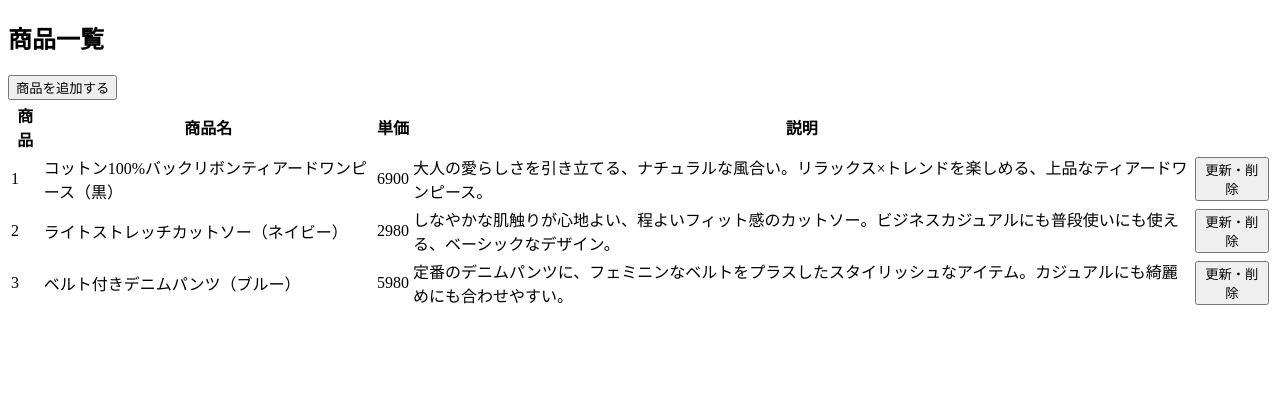
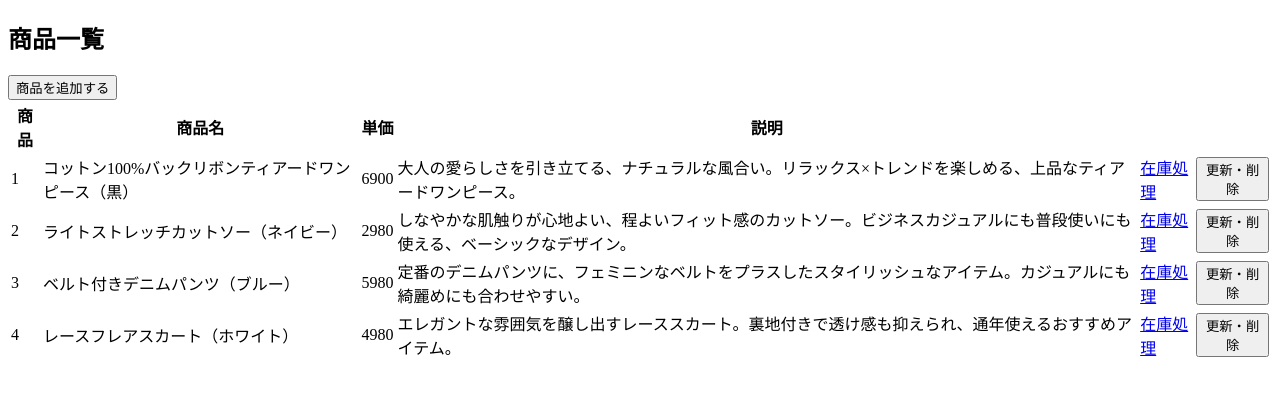
Before and after one commit to aspiratio/fullstack_web_development, a Next.js app in the folder app/frontend/: page /inventory/products in a window 1280 px wide. Shown: the top 396 px of the page. Built offline with nearby package versions, Linux system fonts and the light colour scheme.

Commit message:
ダミーデータを読み込んで商品一覧を表示するよう変更

```diff
--- a/app/frontend/app/inventory/products/page.tsx
+++ b/app/frontend/app/inventory/products/page.tsx
@@ -1,4 +1,23 @@
+"use client"
+
+import { useState, useEffect } from "react"
+import productsData from "./sample/dummy_products.json"
+import Link from "next/link"
+
+type ProductData = {
+  id: number
+  name: string
+  price: number
+  description: string
+}
+
 export default function Page() {
+  const [data, setData] = useState<Array<ProductData>>([])
+
+  useEffect(() => {
+    setData(productsData)
+  }, [])
+
   return (
     <>
       <h2>商品一覧</h2>
@@ -14,39 +33,20 @@
           </tr>
         </thead>
         <tbody>
-          <tr>
-            <td>1</td>
-            <td>コットン100%バックリボンティアードワンピース（黒）</td>
-            <td>6900</td>
+          {data.map((data: any) => (
+            <tr key={data.id}>
+              <td>{data.id}</td>
+              <td>{data.name}</td>
+              <td>{data.price}</td>
+              <td>{data.description}</td>
               <td>
-              大人の愛らしさを引き立てる、ナチュラルな風合い。リラックス×トレンドを楽しめる、上品なティアードワンピース。
+                <Link href={`/inventory/products/${data.id}`}>在庫処理</Link>
               </td>
               <td>
                 <button>更新・削除</button>
               </td>
             </tr>
-          <tr>
-            <td>2</td>
-            <td>ライトストレッチカットソー（ネイビー）</td>
-            <td>2980</td>
-            <td>
-              しなやかな肌触りが心地よい、程よいフィット感のカットソー。ビジネスカジュアルにも普段使いにも使える、ベーシックなデザイン。
-            </td>
-            <td>
-              <button>更新・削除</button>
-            </td>
-          </tr>
-          <tr>
-            <td>3</td>
-            <td>ベルト付きデニムパンツ（ブルー）</td>
-            <td>5980</td>
-            <td>
-              定番のデニムパンツに、フェミニンなベルトをプラスしたスタイリッシュなアイテム。カジュアルにも綺麗めにも合わせやすい。
-            </td>
-            <td>
-              <button>更新・削除</button>
-            </td>
-          </tr>
+          ))}
         </tbody>
       </table>
     </>
--- /dev/null
+++ b/app/frontend/app/inventory/products/sample/dummy_products.json
@@ -0,0 +1,26 @@
+[
+  {
+    "id": 1,
+    "name": "コットン100%バックリボンティアードワンピース（黒）",
+    "price": 6900,
+    "description": "大人の愛らしさを引き立てる、ナチュラルな風合い。リラックス×トレンドを楽しめる、上品なティアードワンピース。"
+  },
+  {
+    "id": 2,
+    "name": "ライトストレッチカットソー（ネイビー）",
+    "price": 2980,
+    "description": "しなやかな肌触りが心地よい、程よいフィット感のカットソー。ビジネスカジュアルにも普段使いにも使える、ベーシックなデザイン。"
+  },
+  {
+    "id": 3,
+    "name": "ベルト付きデニムパンツ（ブルー）",
+    "price": 5980,
+    "description": "定番のデニムパンツに、フェミニンなベルトをプラスしたスタイリッシュなアイテム。カジュアルにも綺麗めにも合わせやすい。"
+  },
+  {
+    "id": 4,
+    "name": "レースフレアスカート（ホワイト）",
+    "price": 4980,
+    "description": "エレガントな雰囲気を醸し出すレーススカート。裏地付きで透け感も抑えられ、通年使えるおすすめアイテム。"
+  }
+]
```
Lines whose indentation alone changed are shown as unchanged.
